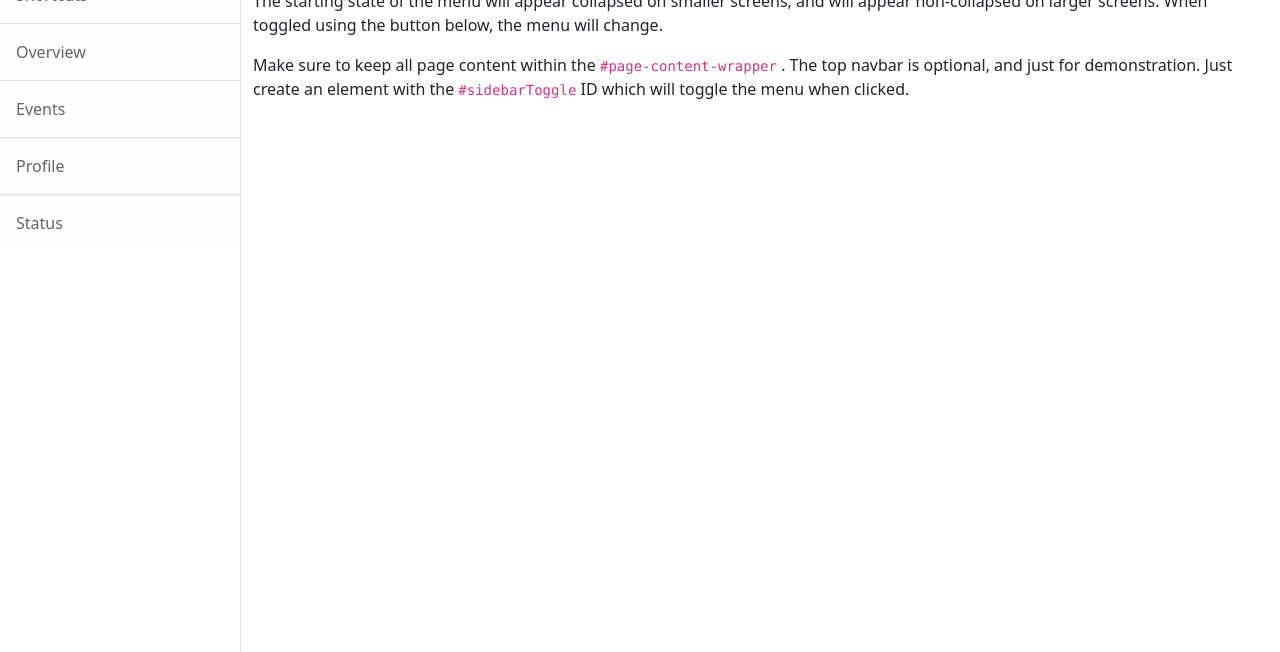
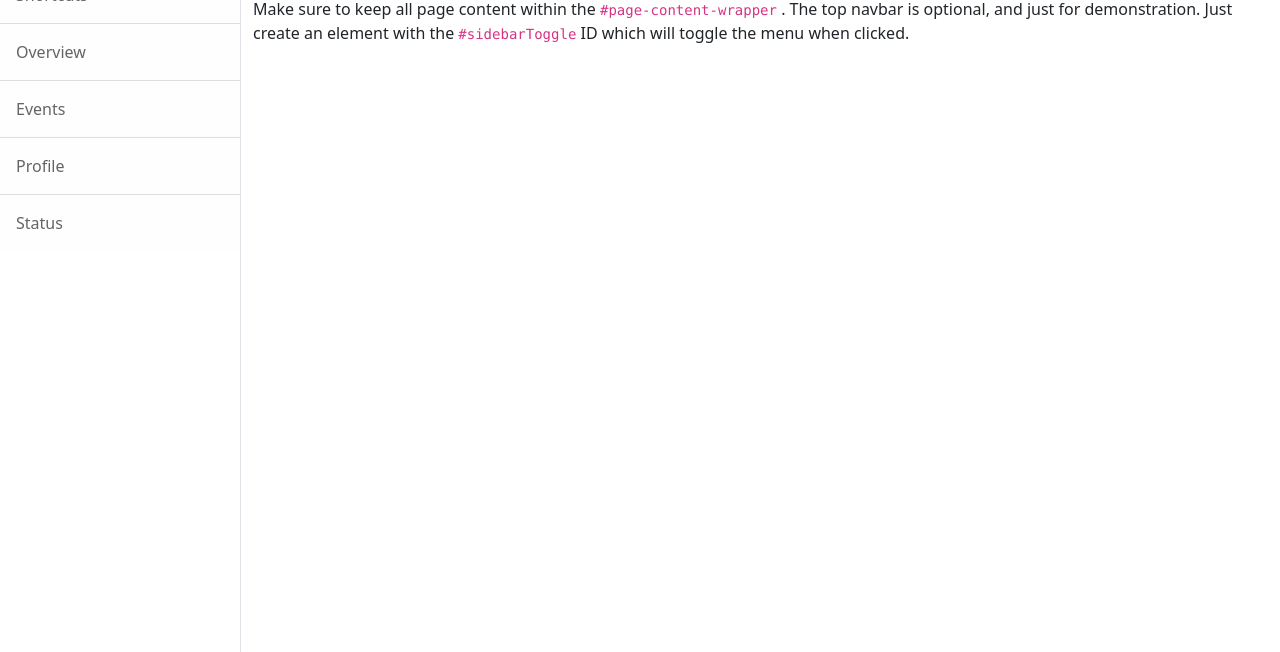
Before and after one commit to mishi42/mishi42.github.io, a plain HTML site: page template/index.html in a window 1280 px wide. Shown: the part 148-800 px from the top of the page. Drawn offline with nearby package versions, Linux system fonts and the light colour scheme.

Commit message:
Update index.html

```diff
--- a/template/index.html
+++ b/template/index.html
@@ -5,7 +5,7 @@
         <meta name="viewport" content="width=device-width, initial-scale=1, shrink-to-fit=no" />
         <meta name="description" content="" />
         <meta name="author" content="" />
-        <title>Simple Sidebar - Start Bootstrap Template</title>
+        <title>Interest </title>
         <!-- Favicon-->
         <link rel="icon" type="image/x-icon" href="assets/favicon.ico" />
         <!-- Core theme CSS (includes Bootstrap)-->
@@ -52,7 +52,9 @@
                 <!-- Page content-->
                 <div class="container-fluid">
                     <h1 class="mt-4">Simple Sidebar</h1>
-                    <p>The starting state of the menu will appear collapsed on smaller screens, and will appear non-collapsed on larger screens. When toggled using the button below, the menu will change.</p>
+                        <p>
+
+                        </p>
                         <p>
                             Make sure to keep all page content within the
                             <code>#page-content-wrapper</code>
```
Lines whose indentation alone changed are shown as unchanged.
